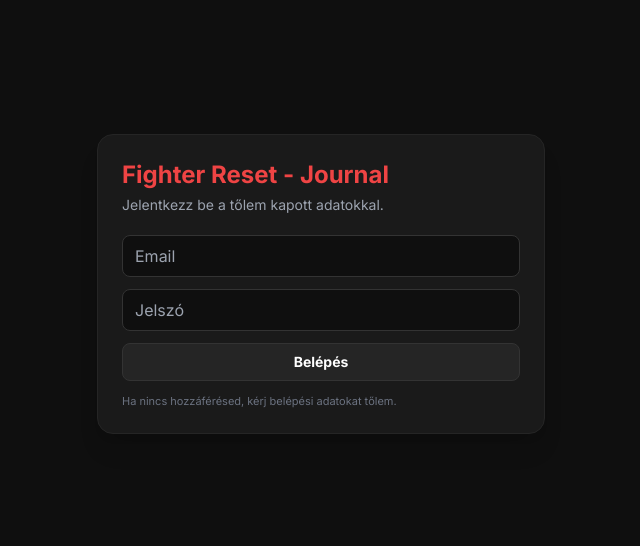
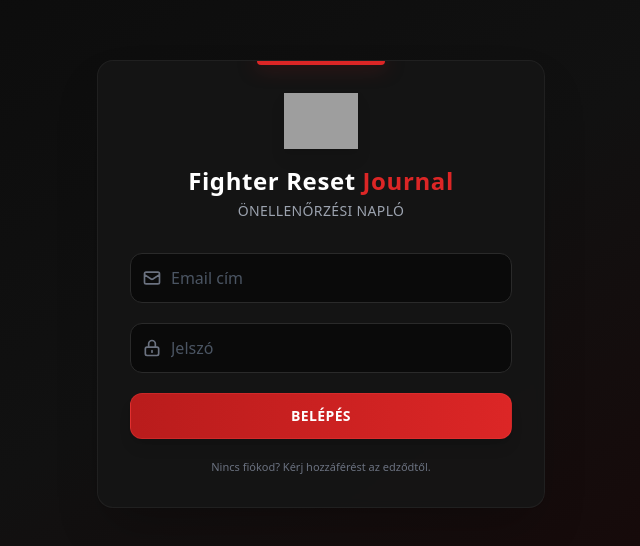
Before and after one commit to Fighterreset/FR-Journal, a React (Vite) app in the folder FR-Journal/: page / in a window 1280 px wide. Shown: the part 116-662 px from the top of the page, without its empty margins (319-959 px from the left). Built offline with nearby package versions, Linux system fonts and the light colour scheme; grey boxes are pictures that could not be loaded.

Commit message:
AuthPage.tsx

```diff
--- a/FR-Journal/components/AuthPage.tsx
+++ b/FR-Journal/components/AuthPage.tsx
@@ -1,55 +1,132 @@
 import { useState } from "react";
 import { supabase } from "../lib/supabase";
+
+// Ikonok komponensként (hogy ne kelljen külső libet telepítened)
+const MailIcon = () => (
+  <svg xmlns="http://www.w3.org/2000/svg" className="h-5 w-5" fill="none" viewBox="0 0 24 24" stroke="currentColor">
+    <path strokeLinecap="round" strokeLinejoin="round" strokeWidth={2} d="M3 8l7.89 5.26a2 2 0 002.22 0L21 8M5 19h14a2 2 0 002-2V7a2 2 0 00-2-2H5a2 2 0 00-2 2v10a2 2 0 002 2z" />
+  </svg>
+);
+
+const LockIcon = () => (
+  <svg xmlns="http://www.w3.org/2000/svg" className="h-5 w-5" fill="none" viewBox="0 0 24 24" stroke="currentColor">
+    <path strokeLinecap="round" strokeLinejoin="round" strokeWidth={2} d="M12 15v2m-6 4h12a2 2 0 002-2v-6a2 2 0 00-2-2H6a2 2 0 00-2 2v6a2 2 0 002 2zm10-10V7a4 4 0 00-8 0v4h8z" />
+  </svg>
+);
 
 export default function AuthPage() {
   const [email, setEmail] = useState("");
   const [password, setPassword] = useState("");
   const [msg, setMsg] = useState("");
+  const [loading, setLoading] = useState(false); // Új state a töltés jelzéséhez
 
-  const login = async () => {
+  const login = async (e) => {
+    e.preventDefault(); // Form submit esetén fontos
     setMsg("");
+    setLoading(true); // Töltés indítása
+
     const { error } = await supabase.auth.signInWithPassword({ email, password });
-    setMsg(error ? error.message : "Belépés OK");
+
+    setLoading(false); // Töltés vége
+    setMsg(error ? error.message : "Sikeres belépés!");
   };
 
   return (
-    <div className="min-h-screen bg-[#0f0f0f] flex items-center justify-center px-4">
-      <div className="w-full max-w-md bg-[#1a1a1a] border border-[#252525] rounded-2xl p-6 shadow-xl">
-        <h1 className="text-2xl font-bold  text-red-500">Fighter Reset - Journal </h1>
-        <p className="text-gray-400 text-sm mt-1">
-          Jelentkezz be a tőlem kapott adatokkal.
+    // Háttér: Finom gradiens a sima fekete helyett, hogy mélysége legyen
+    <div className="min-h-screen bg-gradient-to-br from-[#0a0a0a] via-[#111] to-[#1a0505] flex items-center justify-center px-4 font-sans">
+
+      {/* Kártya: Backdrop blur effekt és finom keret */}
+      <div className="w-full max-w-md bg-[#161616]/90 backdrop-blur-sm border border-white/5 rounded-2xl p-8 shadow-2xl relative overflow-hidden">
+
+        {/* Dekoratív elem: Felső piros fény (glow) */}
+        <div className="absolute top-0 left-1/2 -translate-x-1/2 w-32 h-1 bg-red-600 shadow-[0_0_20px_rgba(220,38,38,0.5)] rounded-b-full"></div>
+
+        {/* --- Fejléc --- */}
+        <div className="flex flex-col items-center mb-8">
+          <div className="relative group">
+             {/* Logo enyhe lebegéssel hoverkor */}
+            <img
+              src="https://fighterreset.hu/wp-content/uploads/2025/10/fighterreset-logo.png"
+              alt="Fighter Reset Logo"
+              className="h-14 w-auto mb-4 drop-shadow-lg transition-transform duration-300 group-hover:scale-105"
+            />
+          </div>
+
+          <h1 className="text-2xl font-bold text-white tracking-wide text-center">
+            Fighter Reset <span className="text-red-600">Journal</span>
+          </h1>
+          <p className="text-sm text-gray-400 font-medium mt-1 tracking-wide uppercase text-[10px] letter-spacing-[2px]">
+            Önellenőrzési napló
           </p>
+        </div>
 
-        <div className="mt-5 space-y-3">
+        {/* --- Form --- */}
+        <form onSubmit={login} className="space-y-5">
+
+          {/* Email Mező */}
+          <div className="relative group">
+            <div className="absolute inset-y-0 left-0 pl-3 flex items-center pointer-events-none text-gray-500 group-focus-within:text-red-500 transition-colors">
+              <MailIcon />
+            </div>
             <input
-            className="w-full px-3 py-2 rounded-lg bg-[#0f0f0f] border border-[#333] text-white"
-            placeholder="Email"
+              className="w-full pl-10 pr-4 py-3 rounded-xl bg-[#0a0a0a] border border-[#2a2a2a] text-gray-100 placeholder-gray-600
+              focus:outline-none focus:border-red-500/50 focus:ring-1 focus:ring-red-500/50 transition-all duration-200"
+              placeholder="Email cím"
               value={email}
               onChange={(e) => setEmail(e.target.value)}
               autoComplete="username"
+              type="email"
             />
+          </div>
+
+          {/* Jelszó Mező */}
+          <div className="relative group">
+            <div className="absolute inset-y-0 left-0 pl-3 flex items-center pointer-events-none text-gray-500 group-focus-within:text-red-500 transition-colors">
+              <LockIcon />
+            </div>
             <input
-            className="w-full px-3 py-2 rounded-lg bg-[#0f0f0f] border border-[#333] text-white"
+              className="w-full pl-10 pr-4 py-3 rounded-xl bg-[#0a0a0a] border border-[#2a2a2a] text-gray-100 placeholder-gray-600
+              focus:outline-none focus:border-red-500/50 focus:ring-1 focus:ring-red-500/50 transition-all duration-200"
               placeholder="Jelszó"
               type="password"
               value={password}
               onChange={(e) => setPassword(e.target.value)}
               autoComplete="current-password"
             />
+          </div>
 
+          {/* Hibaüzenet (dinamikus megjelenés) */}
+          {msg && (
+            <div className={`text-center text-xs p-2 rounded border ${msg === "Sikeres belépés!" ? "bg-green-500/10 border-green-500/20 text-green-400" : "bg-red-500/10 border-red-500/20 text-red-400"}`}>
+              {msg}
+            </div>
+          )}
+
+          {/* Gomb: Piros gradiens, hover effektek */}
           <button
-            className="w-full px-3 py-2 rounded-lg bg-[#252525] hover:bg-[#333] text-white text-sm font-bold border border-[#333]"
-            onClick={login}
+            disabled={loading}
+            className="w-full py-3 rounded-xl bg-gradient-to-r from-red-700 to-red-600 text-white font-bold text-sm tracking-wide shadow-lg
+            hover:shadow-red-600/20 hover:from-red-600 hover:to-red-500 active:scale-[0.98] transition-all duration-200
+            disabled:opacity-70 disabled:cursor-not-allowed flex justify-center items-center gap-2 border border-red-500/30"
+            type="submit"
           >
-            Belépés
+            {loading ? (
+               // Egyszerű spinner
+               <svg className="animate-spin h-5 w-5 text-white" xmlns="http://www.w3.org/2000/svg" fill="none" viewBox="0 0 24 24">
+                 <circle className="opacity-25" cx="12" cy="12" r="10" stroke="currentColor" strokeWidth="4"></circle>
+                 <path className="opacity-75" fill="currentColor" d="M4 12a8 8 0 018-8V0C5.373 0 0 5.373 0 12h4zm2 5.291A7.962 7.962 0 014 12H0c0 3.042 1.135 5.824 3 7.938l3-2.647z"></path>
+               </svg>
+            ) : (
+              "BELÉPÉS"
+            )}
           </button>
 
-          {msg && <p className="text-xs text-gray-300">{msg}</p>}
-
+          <div className="text-center mt-6">
             <p className="text-[11px] text-gray-500">
-            Ha nincs hozzáférésed, kérj belépési adatokat tőlem.
+              Nincs fiókod? Kérj hozzáférést az edződtől.
             </p>
           </div>
+        </form>
       </div>
     </div>
   );
```
Lines whose indentation alone changed are shown as unchanged.
